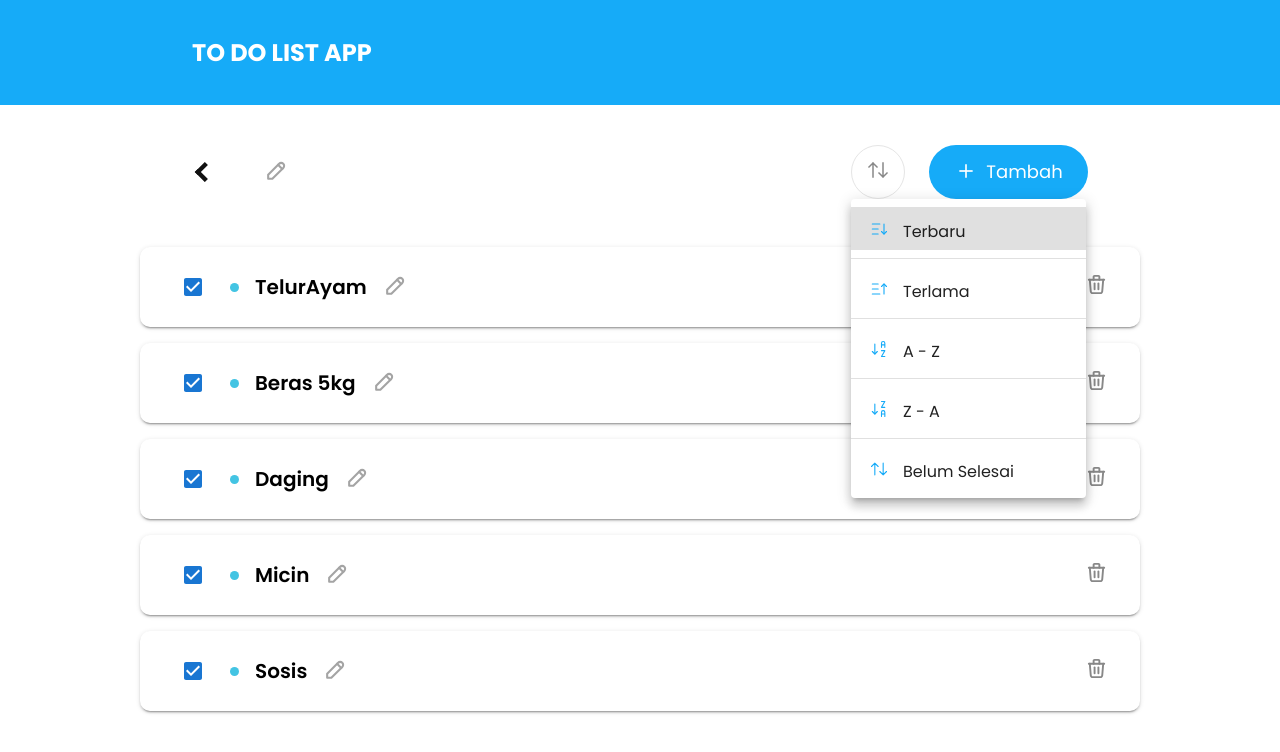
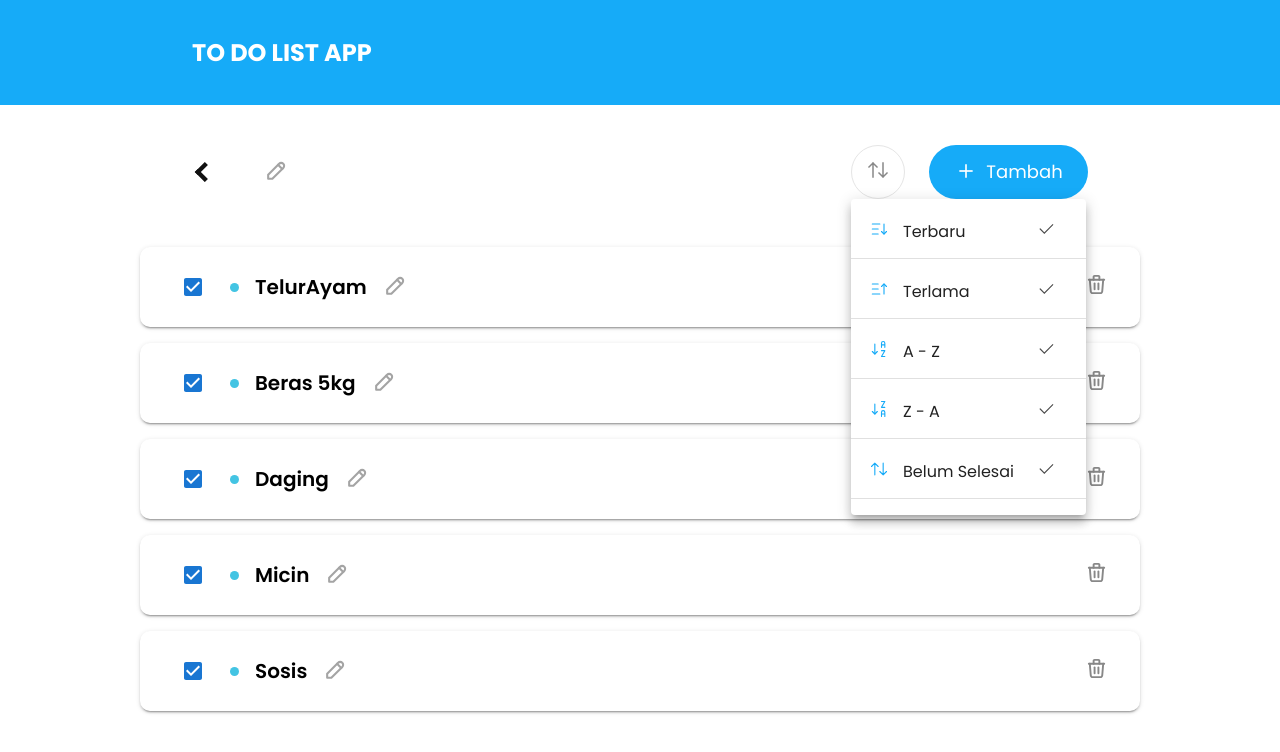
Before and after one commit to akmalays/myTodoList, a React (Create React App) app: page /todo_detail/1 in a window 1280 px wide. Both pictures are taken after a click on the element 878 px from the left and 172 px from the top of the page. Shown: the top 752 px of the page. Built offline with nearby package versions, Linux system fonts and the light colour scheme.

Commit message:
refactor sort dropdown

```diff
--- a/src/page/todo_detail/[id].tsx
+++ b/src/page/todo_detail/[id].tsx
@@ -40,7 +40,6 @@ const listTodo = [
 
 export default function TodoDetail() {
   const [anchorEl, setAnchorEl] = useState<null | HTMLElement>(null);
-  const [selected, setSelected] = useState<boolean>(false);
   const [openDelete, setOpenDelete] = useState<boolean>(false);
   const [openAddList, setOpenAddList] = useState<boolean>(false);
 
@@ -66,24 +65,32 @@ export default function TodoDetail() {
   };
   const sortOlder = () => {
     setAnchorEl(null);
-    setSelected(true);
   };
   const sortNewest = () => {
     setAnchorEl(null);
-    setSelected(true);
   };
   const sortAZ = () => {
     setAnchorEl(null);
-    setSelected(true);
   };
   const sortZA = () => {
     setAnchorEl(null);
-    setSelected(true);
   };
   const sortUndone = () => {
     setAnchorEl(null);
-    setSelected(true);
   };
+
+  const filterData = [
+    { id: 1, name: "Terbaru", icon: TerbaruIcon, onClickFunc: sortNewest },
+    { id: 2, name: "Terlama", icon: TerlamaIcon, onClickFunc: sortOlder },
+    { id: 3, name: "A - Z", icon: AzIcon, onClickFunc: sortZA },
+    { id: 4, name: "Z - A", icon: ZaIcon, onClickFunc: sortAZ },
+    {
+      id: 5,
+      name: "Belum Selesai",
+      icon: UndoneIcon,
+      onClickFunc: sortUndone,
+    },
+  ];
   return (
     <div>
       {/* navbar section */}
@@ -175,90 +182,32 @@ export default function TodoDetail() {
         TransitionComponent={Fade}
         sx={{ "& .MuiPaper-root": { minWidth: 235 } }}
       >
+        {filterData.map((filter, index) => {
+          return (
+            <>
               <MenuItem
-          onClick={sortNewest}
+                onClick={filter.onClickFunc}
                 sx={{ display: "flex", justifyContent: "space-between" }}
+                key={filter.id}
               >
                 <Grid>
                   <ListItemIcon>
-              <SvgIcon icon={TerbaruIcon} height={"20"} width={"20"} />
+                    <SvgIcon
+                      icon={filter.icon as string}
+                      height={"20"}
+                      width={"20"}
+                    />
                   </ListItemIcon>
-            Terbaru
+                  {filter.name}
                 </Grid>
-          {selected === true && (
                 <ListItemIcon>
                   <SvgIcon icon={selectedIcon} height={"20"} width={"20"} />
                 </ListItemIcon>
-          )}
               </MenuItem>
               <Divider />
-        <MenuItem
-          onClick={sortOlder}
-          sx={{ display: "flex", justifyContent: "space-between" }}
-        >
-          <Grid>
-            <ListItemIcon>
-              <SvgIcon icon={TerlamaIcon} height={"20"} width={"20"} />
-            </ListItemIcon>
-            Terlama
-          </Grid>
-          {selected === true && (
-            <ListItemIcon>
-              <SvgIcon icon={selectedIcon} height={"20"} width={"20"} />
-            </ListItemIcon>
-          )}
-        </MenuItem>
-        <Divider />
-        <MenuItem
-          onClick={sortAZ}
-          sx={{ display: "flex", justifyContent: "space-between" }}
-        >
-          <Grid>
-            <ListItemIcon>
-              <SvgIcon icon={AzIcon} height={"20"} width={"20"} />
-            </ListItemIcon>
-            A - Z
-          </Grid>
-          {selected === true && (
-            <ListItemIcon>
-              <SvgIcon icon={selectedIcon} height={"20"} width={"20"} />
-            </ListItemIcon>
-          )}
-        </MenuItem>
-        <Divider />
-        <MenuItem
-          onClick={sortZA}
-          sx={{ display: "flex", justifyContent: "space-between" }}
-        >
-          <Grid>
-            <ListItemIcon>
-              <SvgIcon icon={ZaIcon} height={"20"} width={"20"} />
-            </ListItemIcon>
-            Z - A
-          </Grid>
-          {selected === true && (
-            <ListItemIcon>
-              <SvgIcon icon={selectedIcon} height={"20"} width={"20"} />
-            </ListItemIcon>
-          )}
-        </MenuItem>
-        <Divider />
-        <MenuItem
-          onClick={sortUndone}
-          sx={{ display: "flex", justifyContent: "space-between" }}
-        >
-          <Grid>
-            <ListItemIcon>
-              <SvgIcon icon={UndoneIcon} height={"20"} width={"20"} />
-            </ListItemIcon>
-            Belum Selesai
-          </Grid>
-          {selected === true && (
-            <ListItemIcon>
-              <SvgIcon icon={selectedIcon} height={"20"} width={"20"} />
-            </ListItemIcon>
-          )}
-        </MenuItem>
+            </>
+          );
+        })}
       </Menu>
       <ConfirmationModal
         open={openDelete}
```
Lines whose indentation alone changed are shown as unchanged.
